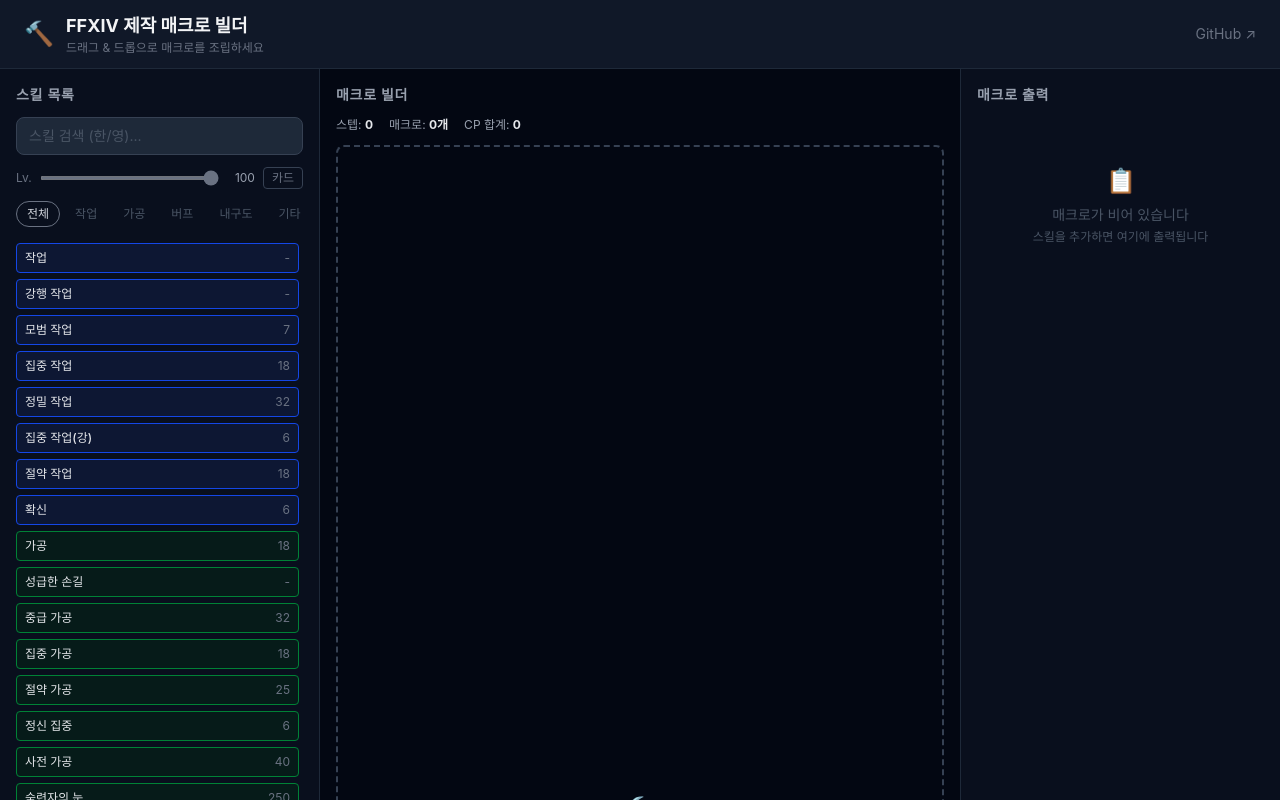
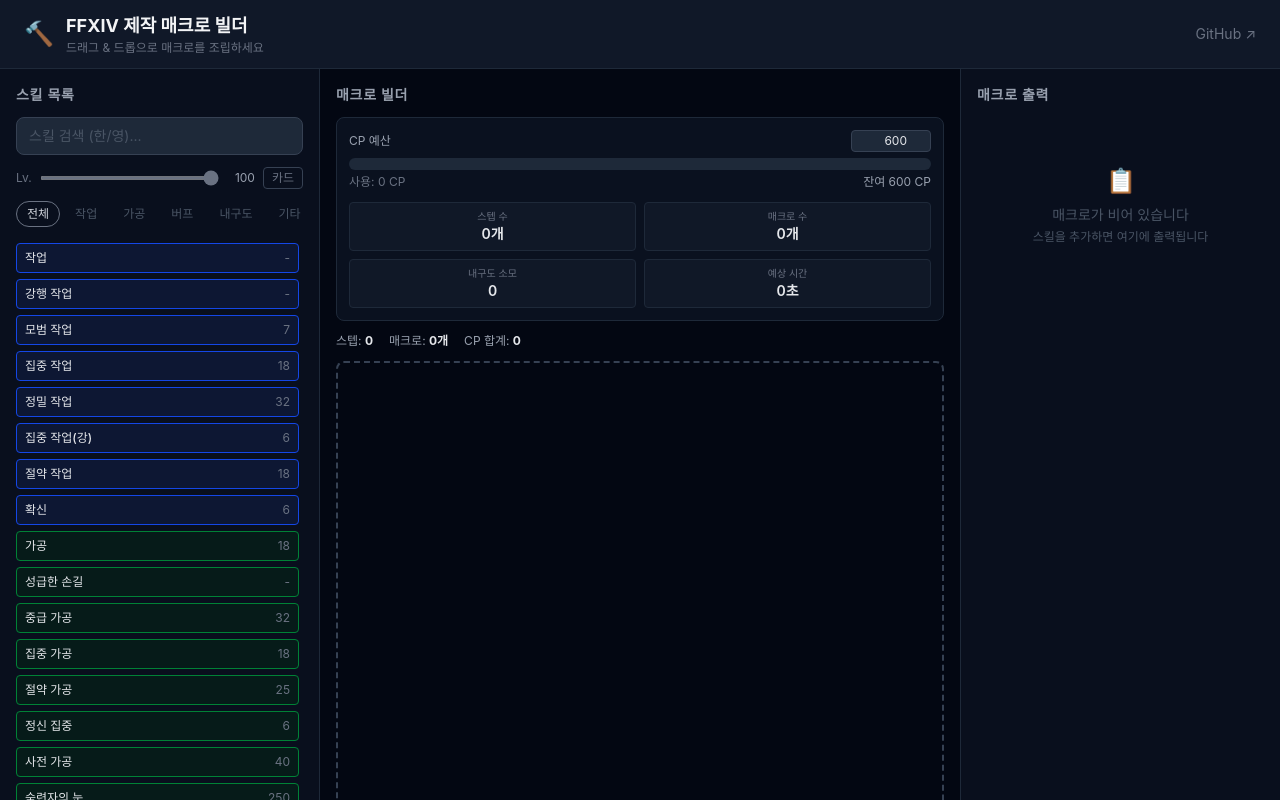
Before and after one commit to Dev-2A/ffxiv-macro-builder, a React (Vite) app: page / in a window 1280 px wide. Shown: the top 800 px of the page. Built offline with nearby package versions, Linux system fonts and the light colour scheme.

Commit message:
📊 CP 실시간 계산 + 매크로 요약 패널 (게이지 바, 내구도, 예상 시간, 스킬 분포)

```diff
--- a/src/App.jsx
+++ b/src/App.jsx
@@ -3,6 +3,7 @@
 import MacroBuilder from "./components/macro/MacroBuilder";
 import useMacroBuilder from "./hooks/useMacroBuilder";
 import MacroOutput from "./components/macro/MacroOutput";
+import MacroSummary from "./components/macro/MacroSummary";
 
 function App() {
   const {
@@ -37,6 +38,9 @@
           <h2 className="text-sm font-semibold text-gray-400 uppercase tracking-wider mb-3">
             매크로 빌더
           </h2>
+          <div className="mb-3">
+            <MacroSummary steps={steps} totalCp={totalCp} />
+          </div>
           <MacroBuilder
             steps={steps}
             totalCp={totalCp}
--- /dev/null
+++ b/src/components/macro/MacroSummary.jsx
@@ -0,0 +1,187 @@
+import { useState, useMemo } from "react";
+import { skillMap } from "../../data/skills";
+
+export default function MacroSummary({ steps, totalCp }) {
+  const [cpBudget, setCpBudget] = useState(600);
+
+  const stats = useMemo(() => {
+    const safeSteps = steps || [];
+    const remainCp = cpBudget - totalCp;
+    const totalWait = safeSteps.reduce((sum, s) => {
+      const skill = skillMap.get(s.skillId);
+      return sum + (skill?.wait ?? 0);
+    }, 0);
+    const totalDurability = safeSteps.reduce((sum, s) => {
+      const skill = skillMap.get(s.skillId);
+      return sum + (skill?.durabilityCost ?? 0);
+    }, 0);
+    const macroCount = Math.ceil(safeSteps.length / 14) || 0;
+
+    // 카테고리별 카운트
+    const catCount = { progress: 0, quality: 0, buff: 0, repair: 0, other: 0 };
+    safeSteps.forEach((s) => {
+      const skill = skillMap.get(s.skillId);
+      if (skill) catCount[skill.category]++;
+    });
+
+    return { remainCp, totalWait, totalDurability, macroCount, catCount };
+  }, [steps, totalCp, cpBudget]);
+
+  const isOverBudget = stats.remainCp < 0;
+
+  const formatTime = (seconds) => {
+    const m = Math.floor(seconds / 60);
+    const s = seconds % 60;
+    return m > 0 ? `${m}분 ${s}초` : `${s}초`;
+  };
+
+  return (
+    <div className="rounded-lg border border-gray-800 bg-gray-900/60 p-3 space-y-3">
+      {/* CP 예산 */}
+      <div>
+        <div className="flex items-center justify-between mb-1.5">
+          <label className="text-xs text-gray-400">CP 예산</label>
+          <input
+            type="number"
+            min={0}
+            max={9999}
+            value={cpBudget}
+            onChange={(e) => setCpBudget(Number(e.target.value) || 0)}
+            className="w-20 bg-gray-800 border border-gray-700 rounded px-2 py-0.5 text-xs
+              text-right text-gray-200 focus:outline-none focus:border-gray-500"
+          />
+        </div>
+
+        {/* CP 게이지 바 */}
+        <div className="h-3 bg-gray-800 rounded-full overflow-hidden">
+          <div
+            className={`h-full rounded-full transition-all ${
+              isOverBudget ? "bg-red-600" : "bg-sky-600"
+            }`}
+            style={{ width: `${Math.min((totalCp / cpBudget) * 100, 100)}%` }}
+          />
+        </div>
+
+        <div className="flex justify-between mt-1 text-xs">
+          <span className="text-gray-500">사용: {totalCp} CP</span>
+          <span
+            className={
+              isOverBudget ? "text-red-400 font-medium" : "text-gray-400"
+            }
+          >
+            {isOverBudget
+              ? `초과 ${Math.abs(stats.remainCp)} CP`
+              : `잔여 ${stats.remainCp} CP`}
+          </span>
+        </div>
+      </div>
+
+      {/* 주요 수치 그리드 */}
+      <div className="grid grid-cols-2 gap-2">
+        <StatBox label="스텝 수" value={`${(steps || []).length}개`} />
+        <StatBox label="매크로 수" value={`${stats.macroCount}개`} />
+        <StatBox label="내구도 소모" value={`${stats.totalDurability}`} />
+        <StatBox label="예상 시간" value={formatTime(stats.totalWait)} />
+      </div>
+
+      {/* 카테고리 분포 */}
+      {(steps || []).length > 0 && (
+        <div>
+          <p className="text-[11px] text-gray-500 mb-1.5">스킬 분포</p>
+          <div className="flex gap-1 h-2 rounded-full overflow-hidden bg-gray-800">
+            {stats.catCount.progress > 0 && (
+              <div
+                className="bg-blue-600 transition-all"
+                style={{ flex: stats.catCount.progress }}
+                title={`작업 ${stats.catCount.progress}`}
+              />
+            )}
+            {stats.catCount.quality > 0 && (
+              <div
+                className="bg-green-600 transition-all"
+                style={{ flex: stats.catCount.quality }}
+                title={`가공 ${stats.catCount.quality}`}
+              />
+            )}
+            {stats.catCount.buff > 0 && (
+              <div
+                className="bg-yellow-600 transition-all"
+                style={{ flex: stats.catCount.buff }}
+                title={`버프 ${stats.catCount.buff}`}
+              />
+            )}
+            {stats.catCount.repair > 0 && (
+              <div
+                className="bg-orange-600 transition-all"
+                style={{ flex: stats.catCount.repair }}
+                title={`내구도 ${stats.catCount.repair}`}
+              />
+            )}
+            {stats.catCount.other > 0 && (
+              <div
+                className="bg-purple-600 transition-all"
+                style={{ flex: stats.catCount.other }}
+                title={`기타 ${stats.catCount.other}`}
+              />
+            )}
+          </div>
+          <div className="flex gap-3 mt-1.5 flex-wrap">
+            {stats.catCount.progress > 0 && (
+              <CatLabel
+                color="bg-blue-600"
+                label="작업"
+                count={stats.catCount.progress}
+              />
+            )}
+            {stats.catCount.quality > 0 && (
+              <CatLabel
+                color="bg-green-600"
+                label="가공"
+                count={stats.catCount.quality}
+              />
+            )}
+            {stats.catCount.buff > 0 && (
+              <CatLabel
+                color="bg-yellow-600"
+                label="버프"
+                count={stats.catCount.buff}
+              />
+            )}
+            {stats.catCount.repair > 0 && (
+              <CatLabel
+                color="bg-orange-600"
+                label="내구도"
+                count={stats.catCount.repair}
+              />
+            )}
+            {stats.catCount.other > 0 && (
+              <CatLabel
+                color="bg-purple-600"
+                label="기타"
+                count={stats.catCount.other}
+              />
+            )}
+          </div>
+        </div>
+      )}
+    </div>
+  );
+}
+
+function StatBox({ label, value }) {
+  return (
+    <div className="rounded border border-gray-800 bg-gray-800/30 px-2.5 py-1.5 text-center">
+      <p className="text-[10px] text-gray-500">{label}</p>
+      <p className="text-sm font-semibold text-gray-200">{value}</p>
+    </div>
+  );
+}
+
+function CatLabel({ color, label, count }) {
+  return (
+    <span className="flex items-center gap-1 text-[10px] text-gray-500">
+      <span className={`w-1.5 h-1.5 rounded-full ${color}`} />
+      {label} {count}
+    </span>
+  );
+}
```
